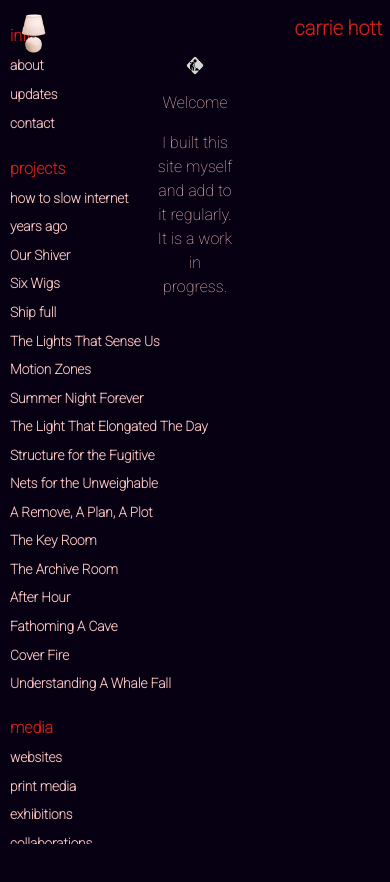
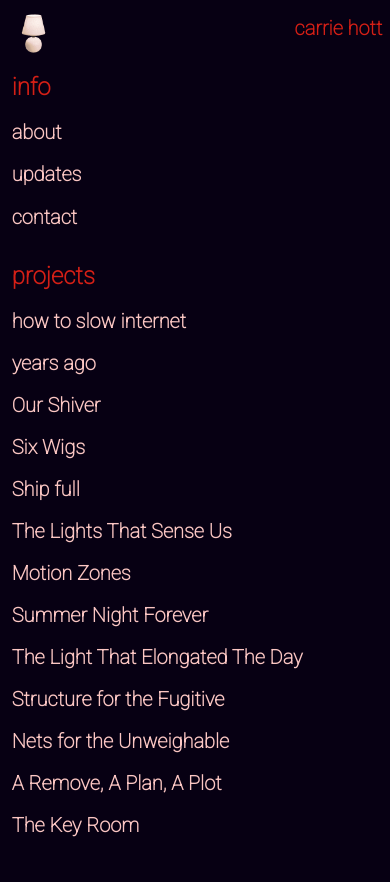
Before and after one commit to carriehott/carriehott.online, an Eleventy site: page src/menu.html in a window 390 px wide. Both pictures are taken after a click on the element 33 px from the left and 73 px from the top of the page. After the commit the page ends 852 px from the top, so only its background shows below. Built offline with nearby package versions, Linux system fonts and the light colour scheme; Eleventy itself is replaced by a stand-in of ours; files that its build step writes are made by us from their sources.

Commit message:
mobile updates

```diff
--- a/src/css/global.css
+++ b/src/css/global.css
@@ -127,21 +127,19 @@ a:hover {
   bottom: 7%;
 }
 
-#underconstruction {
-  width: 20%;
-  display: block;
-  margin: auto;
-  margin-top: 15%;
-  text-align: center;
+#underconstruction img {
+ padding-top: 10%;
+  grid-row: 1;
+  grid-column: 1;
+  align-self: first baseline;
+  width: 50%;
 }
 
-#underconstruction img {
-  width: 25%;
-   display: block;
-  margin: auto;
-}
+#welcome {
 
-#underconstruction p {
+  grid-row: 1;
+  grid-column: 2 / 4;
+  width: 100%;
  font-size: 1rem;
 }
 
@@ -168,7 +166,7 @@ a:hover {
   margin-top: 3%;
   margin-left: 25%;
   margin-right: 5%;
-  margin-bottom: 5%;
+  margin-bottom: 10%;
   display: grid;
   grid-template-rows: auto auto auto auto;
   grid-template-columns: 15rem 35% 35%;
@@ -179,14 +177,14 @@ a:hover {
 
 #headshot {
   padding-top: 10%;
-  grid-row: 1;
+  grid-row: 2;
   grid-column: 1;
   align-self: first baseline;
   width: 50%;
 }
 
 #bio {
-  grid-row: 1;
+  grid-row: 2;
   grid-column: 2 / 4;
   width: 100%;
   transition: all 0.2s ease;
@@ -197,7 +195,7 @@ a:hover {
 }
 
 #pdf {
-  grid-row: 2;
+  grid-row: 3;
   grid-column: 1;
   align-content: first baseline;
 }
@@ -208,7 +206,7 @@ a:hover {
 }
 
 #pdf_text {
-  grid-row: 2;
+  grid-row: 3;
   grid-column: 2 / 4;
   transition: all 0.2s ease;
 }
@@ -510,12 +508,21 @@ text-decoration: underline;
     display: flex;
     flex-direction: column;
     align-items: flex-start;
-    padding: 10px;
-    max-height: 100vh;
+    margin-top: 10%;
+    padding-bottom: 10%;
+    padding: 3%;
+    max-height: 95vh;
     overflow-y: auto;
 
   }
 
+  #navmenu h2 {
+    font-size: 1.5rem;
+  }
+
+  #navmenu h3 {
+    font-size: 1.25rem;
+  }
 
   #lamp {
     position: absolute;
--- a/src/menu.html
+++ b/src/menu.html
@@ -2,12 +2,3 @@
 layout: layouts/home.html
 title: Carrie Hott
 ---
-
-<div id="underconstruction">
-  <img
-    src="/assets/images/underconstruction.gif"
-    alt="under construction gif"
-  />
-  <p>Welcome</p>
-  <p> I built this site myself and add to it regularly. It is a work in progress. </p>
-</div>
```
Also changed, not shown: src/info.html (+12 -0 lines), 3 other files.
